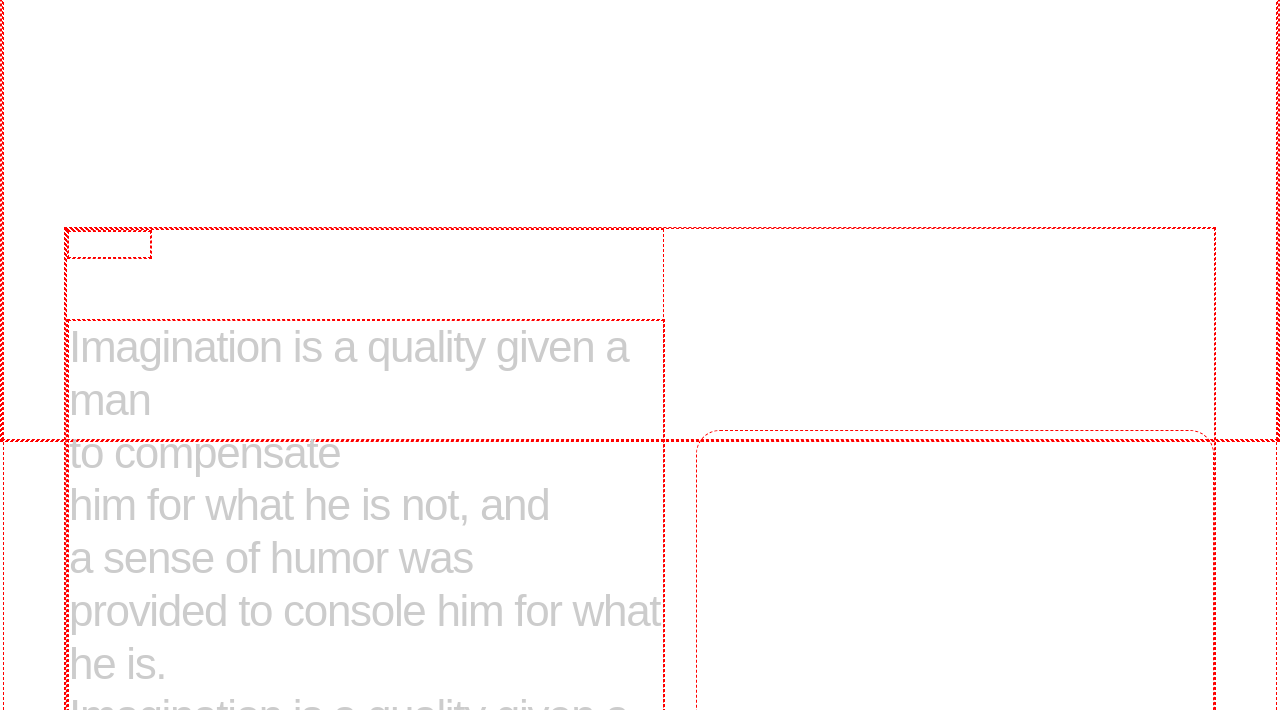
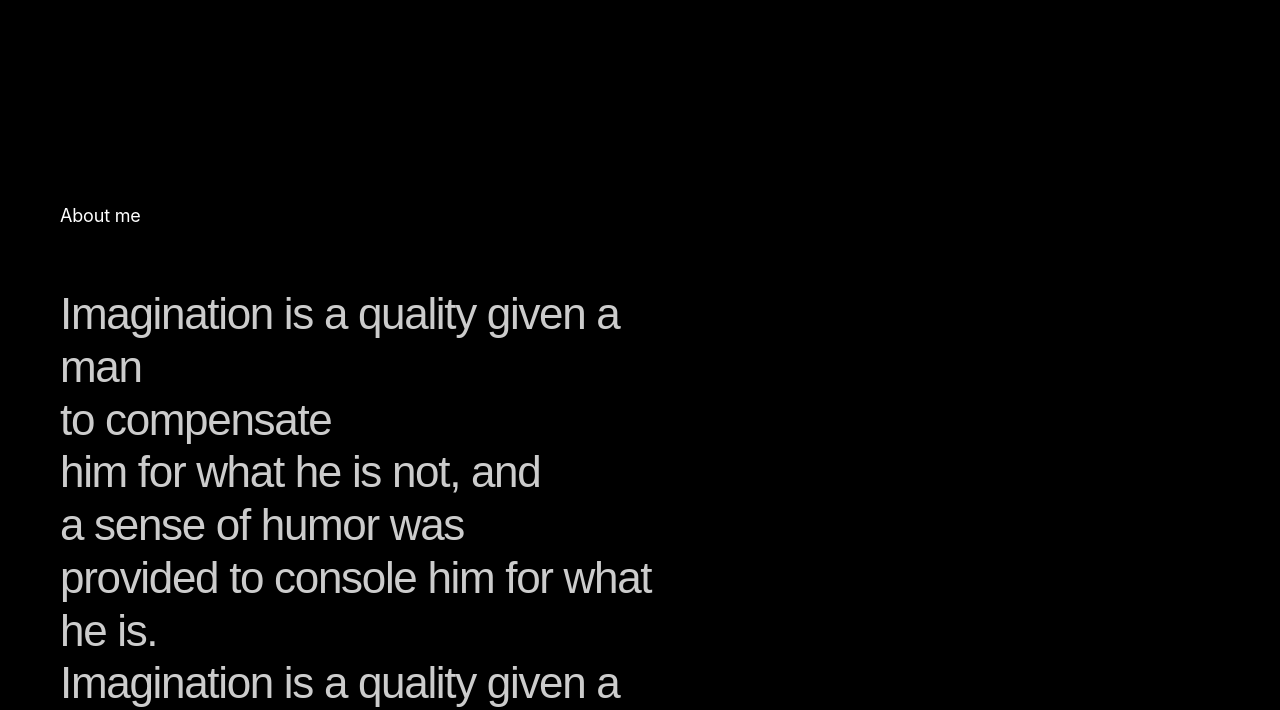
Before and after one commit to YourCurseSheyme/YourCurseSheyme.github.io, a plain HTML site: page index.html in a window 1280 px wide. Shown: the part 412-1122 px from the top of the page. Drawn offline with Linux system fonts and the light colour scheme.

Commit message:
update resume

```diff
--- a/style.css
+++ b/style.css
@@ -1,7 +1,7 @@
 * {
     margin: 0;
-    border: 1px #f00 dashed;
-    /*background-color: black;*/
+    /*border: 1px #f00 dashed;*/
+    background-color: black;
 }
 
 /* Text styles*/
```
